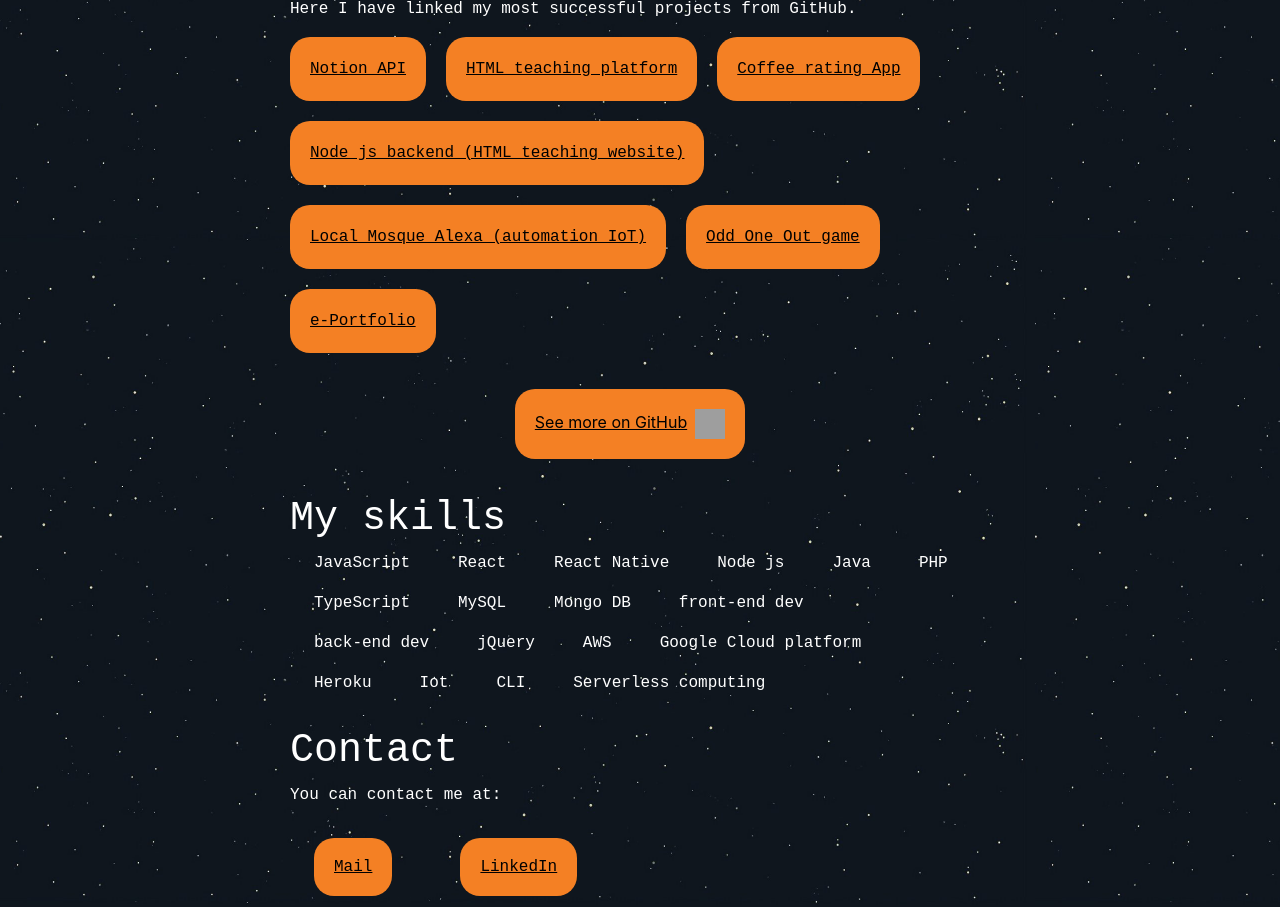
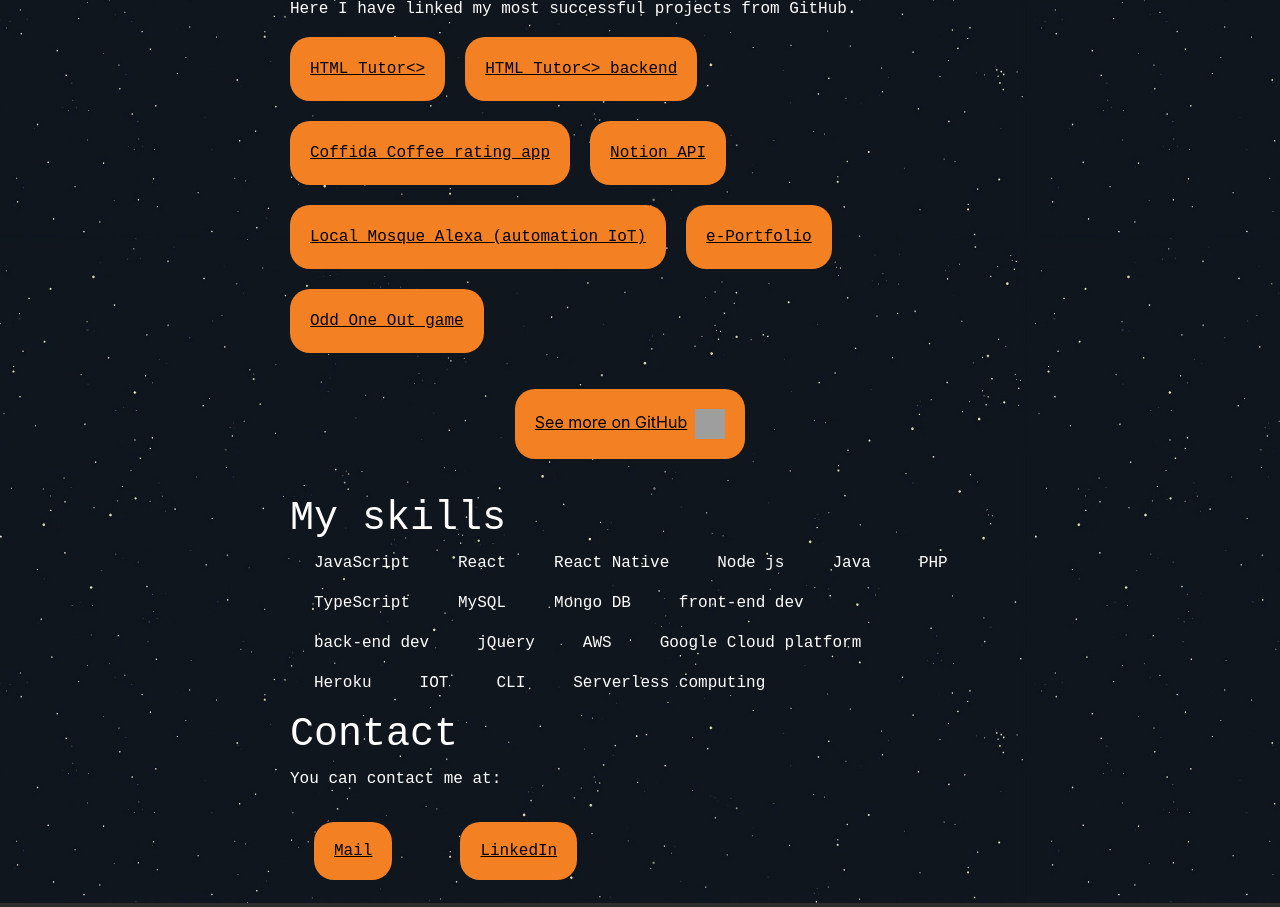
Before and after one commit to shirazino/e-portfolio, a React (Create React App) app: page / in a window 1280 px wide. Shown: the part 1080-1987 px from the top of the page. Built offline with nearby package versions, Linux system fonts and the light colour scheme; grey boxes are pictures that could not be loaded; a web font is replaced by a local one.

Commit message:
fixed routing

```diff
--- a/package.json
+++ b/package.json
@@ -1,5 +1,5 @@
 {
-  "homepage": "https://kashif-js.github.io/e-portfolio/",
+  "homepage": "https://kashif-js.github.io/e-portfolio",
   "name": "my-portfolio",
   "version": "0.1.0",
   "private": true,
--- a/src/App.tsx
+++ b/src/App.tsx
@@ -2,18 +2,17 @@ import "./App.css";
 // import { Navbar } from "./components/functions";
 
 import { Homepage } from "./components/home";
-
-import { BrowserRouter, Route, Switch } from "react-router-dom";
 import { Work } from "./components/work";
+import { Route, Switch, HashRouter } from "react-router-dom";
 
 function App() {
-  // console.log(process.env.PUBLIC_URL);
+  console.log(process.env.PUBLIC_URL);
   return (
-    <BrowserRouter basename={process.env.PUBLIC_URL}>
+    <HashRouter basename={process.env.PUBLIC_URL}>
       {/* <Navbar /> */}
       <Switch>
-        <Route exact path="/" component={Homepage}></Route>
-        <Route path={"/work/:name"} component={Work}></Route>
+        <Route exact path={"/"} component={Homepage}></Route>
+        <Route exact path={"/work/:name"} component={Work}></Route>
         <Route
           path="/"
           render={() => (
@@ -23,7 +22,7 @@ function App() {
           )}
         ></Route>
       </Switch>
-    </BrowserRouter>
+    </HashRouter>
   );
 }
 
--- a/src/components/functions.tsx
+++ b/src/components/functions.tsx
@@ -1,3 +1,5 @@
+import { Link } from "react-router-dom";
+
 export function Mywork() {
   return (
     <div className="d-flex flex-nowrap mb-3">
@@ -17,32 +19,24 @@ export function Mywork() {
 
 export function ListProjects(): any {
   var first: string[] = [
+    "HTML Tutor<>",
+    "HTML Tutor<> backend",
+    "Coffida Coffee rating app",
     "Notion API",
-    "HTML teaching platform",
-    "Coffee rating App",
-    "Node js backend (HTML teaching website)",
     "Local Mosque Alexa (automation IoT)",
+    "e-Portfolio",
     "Odd One Out game",
-    "e-Portfolio",
   ];
 
   var arr = first.map((x, index) => {
     return (
-      <a
-        key={index}
-        className="btns"
-        href={process.env.PUBLIC_URL + "/work/" + x}
-      >
+      <Link key={index} className="btns" to={"/work/" + x}>
         {x}
-      </a>
+      </Link>
     );
   });
   return <p className="d-flex flex-wrap flex-row">{arr}</p>;
 }
-
-// function btnClick(x: string) {
-//   window.open(`${process.env.PUBLIC_URL}/work/${x}`, "_self");
-// }
 
 export function Skills(): any {
   var skills: string[] = [
@@ -61,7 +55,7 @@ export function Skills(): any {
     "AWS",
     "Google Cloud platform",
     "Heroku",
-    "Iot",
+    "IOT",
     "CLI",
     "Serverless computing",
   ];
@@ -74,25 +68,7 @@ export function Skills(): any {
     );
   });
 
-  return <p className="d-flex flex-wrap flex-row">{map}</p>;
-}
-
-export function GlitchEffect(props: any) {
-  return (
-    <div className="containar">
-      <h1 className="main-text">
-        <em id="intro">{props.text}</em>
-      </h1>
-      <div className="color-div1"></div>
-      <div className="color-div2"></div>
-      <div className="color-div3"></div>
-      <div className="color-div4"></div>
-      <div className="color-div5"></div>
-      <div className="color-div6"></div>
-      <div className="color-div7"></div>
-      <div className="color-div8"></div>
-    </div>
-  );
+  return <div className="d-flex flex-wrap flex-row">{map}</div>;
 }
 
 export function Navbar(): any {
--- a/src/components/home.tsx
+++ b/src/components/home.tsx
@@ -24,8 +24,8 @@ export function Homepage(): any {
     // Call handler right away so state gets updated with initial window size
     handleResize();
     // Remove event listener on cleanup
-    // return () => window.removeEventListener("resize", handleResize);
-  }, []);
+    return () => window.removeEventListener("resize", handleResize);
+  }, [window.innerWidth]);
 
   return (
     <div>
--- a/src/components/work.tsx
+++ b/src/components/work.tsx
@@ -1,5 +1,6 @@
 import React from "react";
 import { RouteComponentProps } from "react-router";
+import { Redirect } from "react-router-dom";
 
 interface Props extends RouteComponentProps<{ name: string }> {}
 
@@ -16,16 +17,16 @@ export const Work: React.FC<Props> = ({ match }) => {
 
 function CheckParams(props: any) {
   switch (props) {
-    case "HTML teaching platform":
+    case "HTML Tutor<>":
       return <HTMLApp />;
       break;
     case "Notion API":
       return <h1>add notion stuff</h1>;
       break;
-    case "Coffee rating App":
+    case "Coffida Coffee rating app":
       return <CoffeeApp />;
       break;
-    case "Node js backend (HTML teaching website)":
+    case "HTML Tutor<> backend":
       return <HTMLApp />;
       break;
     case "Local Mosque Alexa (automation IoT)":
@@ -38,7 +39,7 @@ function CheckParams(props: any) {
       return <h1>under construction</h1>;
       break;
     default:
-      return window.open("/notfound", "_self");
+      return <Redirect to="/notfound" />;
   }
 }
 
--- a/src/index.tsx
+++ b/src/index.tsx
@@ -1,17 +1,8 @@
-import React from "react";
 import ReactDOM from "react-dom";
 import "./index.css";
 import App from "./App";
-import { HashRouter } from "react-router-dom";
 
-ReactDOM.render(
-  <React.StrictMode>
-    <HashRouter>
-      <App />
-    </HashRouter>
-  </React.StrictMode>,
-  document.getElementById("root")
-);
+ReactDOM.render(<App />, document.getElementById("root"));
 
 // If you want to start measuring performance in your app, pass a function
 // to log results (for example: reportWebVitals(console.log))
```
Also changed, not shown: 2 other files (tests, documents, lock files or other folders).
